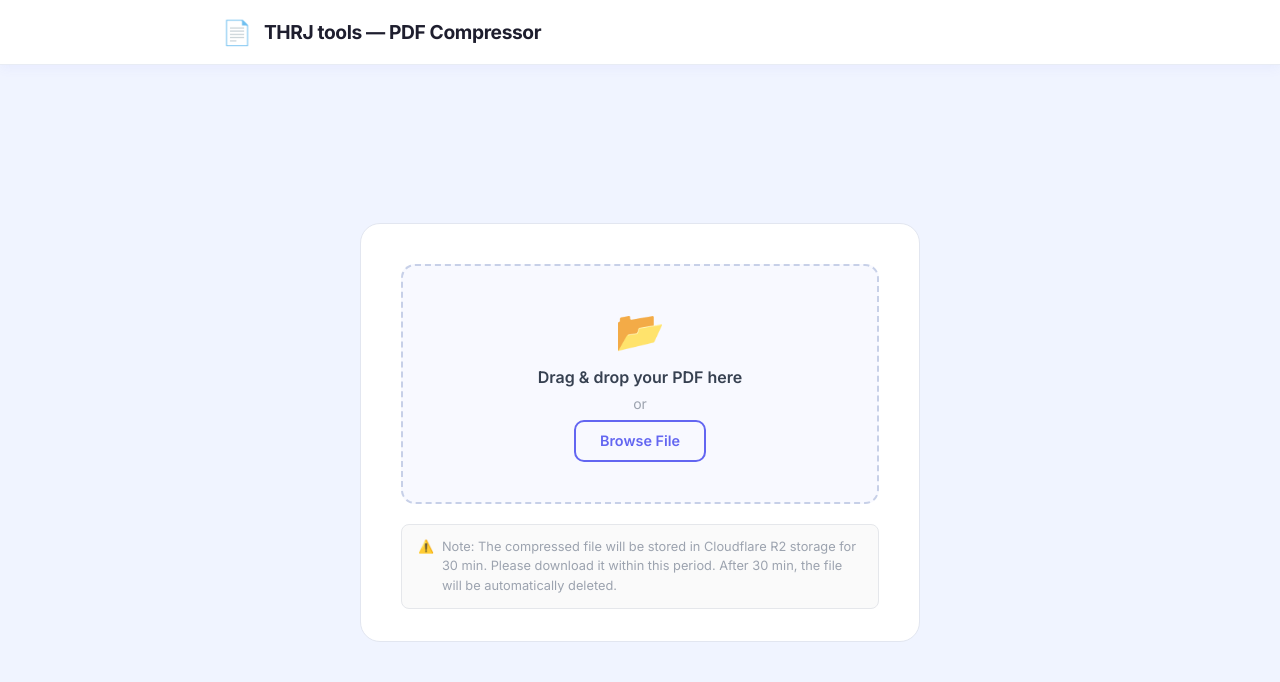
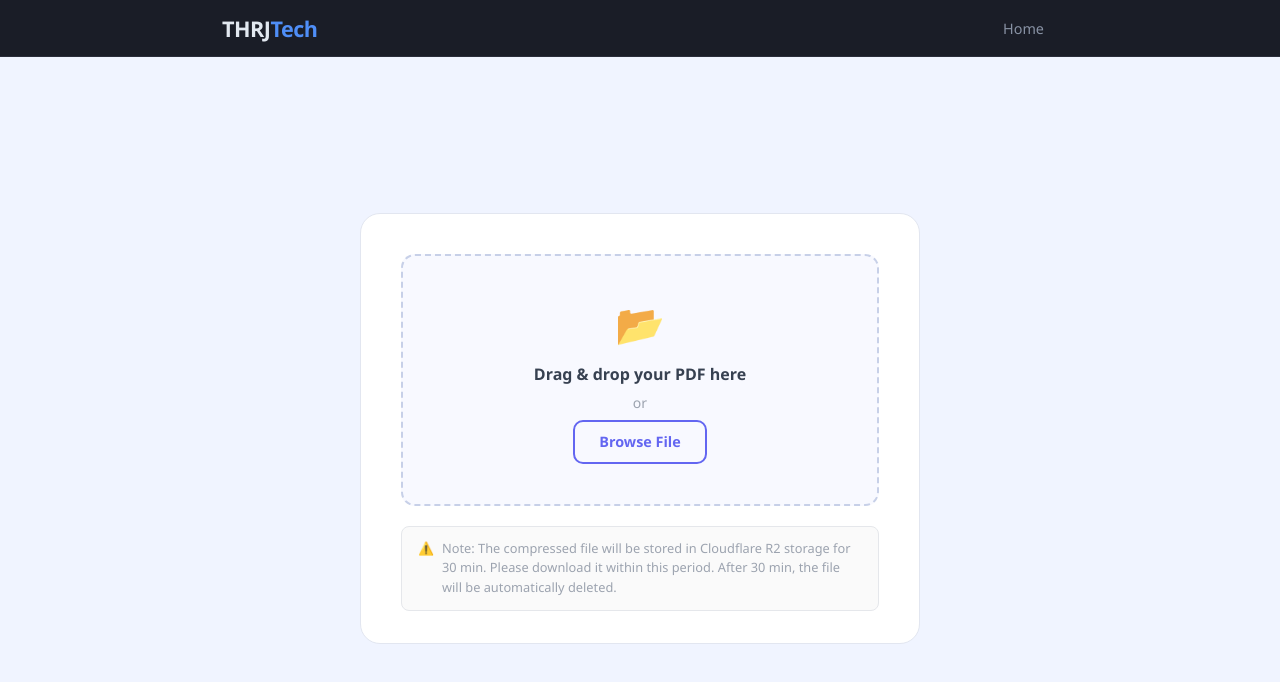
Before and after one commit to allthatjava-one/pdf-compressor-ui, a React (Vite) app: page / in a window 1280 px wide. Shown: the top 682 px of the page. Built offline with nearby package versions, Linux system fonts and the light colour scheme.

Commit message:
Sync Navbar look with main site

```diff
--- a/src/App.css
+++ b/src/App.css
@@ -1,37 +1,83 @@
-/* ── App shell ───────────────────────────────────── */
-.app {
-  min-height: 100vh;
-  background: #f0f4ff;
+/* ── Layout / App shell ───────────────────────────── */
+.page {
   display: flex;
   flex-direction: column;
+  min-height: 100vh;
+}
+
+.container {
+  width: 100%;
+  max-width: 860px;
+  margin: 0 auto;
+  padding: 0 1.25rem;
 }
 
 /* ── Header ──────────────────────────────────────── */
+:root {
+  --color-bg: #0f1117;
+  --color-surface: #1a1d27;
+  --color-border: #2a2d3a;
+  --color-primary: #4f8ef7;
+  --color-primary-hover: #3a7ae8;
+  --color-accent: #7c5cfc;
+  --color-text: #e2e8f0;
+  --color-muted: #8892a4;
+  --color-check: #34d399;
+  --font-sans: 'Segoe UI', system-ui, -apple-system, sans-serif;
+  --radius: 12px;
+  --shadow: 0 4px 24px rgba(0, 0, 0, 0.35);
+}
+
 .header {
-  background: #ffffff;
-  border-bottom: 1px solid #e8ecf4;
-  box-shadow: 0 2px 12px rgba(99, 102, 241, 0.07);
+  background: var(--color-surface);
+  border-bottom: 1px solid var(--color-border);
+  position: sticky;
+  top: 0;
+  z-index: 100;
 }
 
 .header-inner {
-  max-width: 900px;
+  max-width: 860px;
   margin: 0 auto;
-  padding: 0 2rem;
-  height: 64px;
+  /* slightly tighter horizontal padding to match previous tweak */
+  padding: 0 1rem;
+  height: 56px;
   display: flex;
   align-items: center;
-  gap: 0.75rem;
+  justify-content: space-between;
+  font-family: var(--font-sans);
 }
 
-.header-logo {
-  font-size: 1.5rem;
+.logo {
+  font-size: 1.35rem;
+  font-weight: 700;
+  letter-spacing: -0.5px;
+  color: var(--color-text);
+  /* small left nudge to better match reference spacing */
+  margin-left: -4px;
 }
 
-.header-title {
-  font-size: 1.2rem;
-  font-weight: 700;
-  color: #1e1e2e;
-  letter-spacing: -0.02em;
+.logo-accent {
+  color: var(--color-primary);
+}
+
+.service { display: none }
+
+.nav { display: flex; align-items: center }
+.nav-link {
+  color: var(--color-muted);
+  text-decoration: none;
+  font-size: 0.9rem;
+  transition: color 0.2s;
+}
+
+.nav-link:hover {
+  color: var(--color-text);
+}
+
+/* Nudge nav left slightly to match previous spacing */
+.nav {
+  transform: translateX(-10px);
 }
 
 /* ── Main ────────────────────────────────────────── */
@@ -41,6 +87,12 @@
   align-items: center;
   justify-content: center;
   padding: 3rem 1.5rem;
+}
+
+/* Center the card inside the main container */
+.main .container {
+  display: flex;
+  justify-content: center;
 }
 
 /* ── Card ────────────────────────────────────────── */
--- a/src/App.jsx
+++ b/src/App.jsx
@@ -1,10 +1,22 @@
 import { usePdfCompressor } from './hooks/usePdfCompressor'
 import { PdfCompressorView } from './components/PdfCompressorView'
+import NavBar from './components/NavBar'
 import './App.css'
 
 function App() {
   const props = usePdfCompressor()
-  return <PdfCompressorView {...props} />
+  return (
+    <div className="page">
+      <NavBar />
+      <main className="main">
+        <div className="container">
+          <div className="card">
+            <PdfCompressorView {...props} />
+          </div>
+        </div>
+      </main>
+    </div>
+  )
 }
 
 export default App
--- /dev/null
+++ b/src/components/NavBar.jsx
@@ -0,0 +1,17 @@
+import React from 'react'
+
+export function NavBar() {
+  return (
+    <header className="header">
+      <div className="header-inner">
+        <span className="logo">THRJ<span className="logo-accent">Tech</span></span>
+
+        <nav className="nav">
+          <a className="nav-link" href="https://thrjtech.com">Home</a>
+        </nav>
+      </div>
+    </header>
+  )
+}
+
+export default NavBar
--- a/src/components/PdfCompressorView.jsx
+++ b/src/components/PdfCompressorView.jsx
@@ -18,16 +18,7 @@ export function PdfCompressorView({
   handleReset,
 }) {
   return (
-    <div className="app">
-      <header className="header">
-        <div className="header-inner">
-          <span className="header-logo">📄</span>
-          <h1 className="header-title">THRJ tools — PDF Compressor</h1>
-        </div>
-      </header>
-
-      <main className="main">
-        <div className="card">
+    <>
           {status !== 'done' && (
             <>
               <div
@@ -128,8 +119,6 @@ export function PdfCompressorView({
             Note: The compressed file will be stored in Cloudflare R2 storage for 30 min. Please
             download it within this period. After 30 min, the file will be automatically deleted.
           </div>
-        </div>
-      </main>
-    </div>
+    </>
   )
 }
--- a/src/index.css
+++ b/src/index.css
@@ -4,8 +4,23 @@
   padding: 0;
 }
 
+:root {
+  --color-bg: #0f1117;
+  --color-surface: #1a1d27;
+  --color-border: #2a2d3a;
+  --color-primary: #4f8ef7;
+  --color-primary-hover: #3a7ae8;
+  --color-accent: #7c5cfc;
+  --color-text: #e2e8f0;
+  --color-muted: #8892a4;
+  --color-check: #34d399;
+  --font-sans: 'Segoe UI', system-ui, -apple-system, sans-serif;
+  --radius: 12px;
+  --shadow: 0 4px 24px rgba(0, 0, 0, 0.35);
+}
+
 body {
-  font-family: 'Inter', 'Segoe UI', system-ui, sans-serif;
+  font-family: var(--font-sans);
   background: #f0f4ff;
   min-height: 100vh;
   color: #1e1e2e;
```
Also changed, not shown: public/favicon.svg (added), 1 other file (tests, documents, lock files or other folders).
